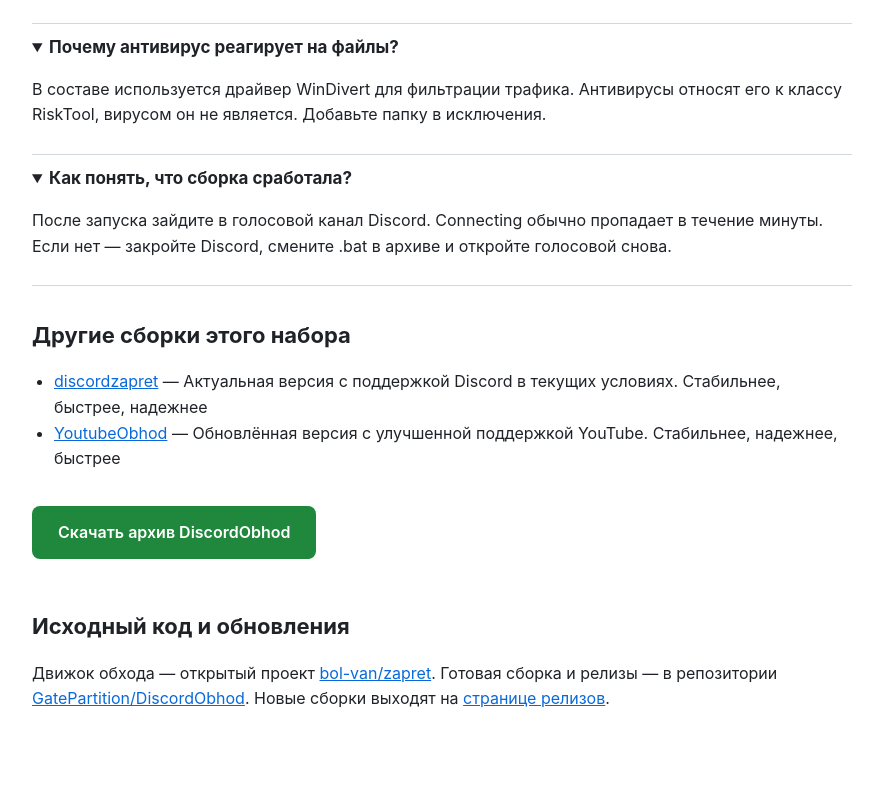
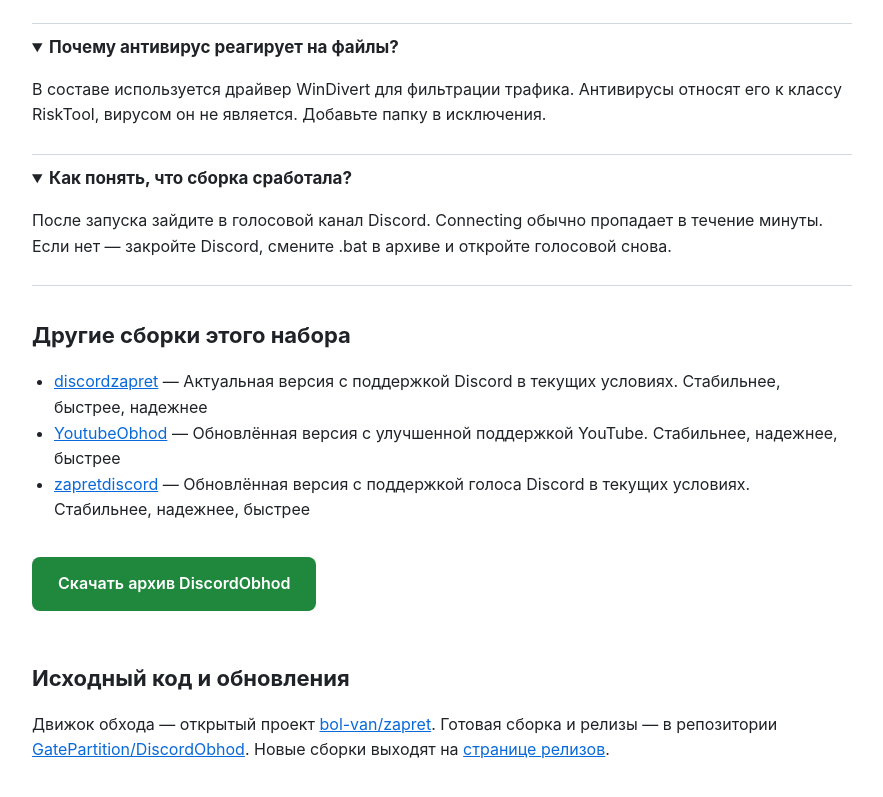
Before and after one commit to GatePartition/DiscordObhod, a plain HTML site: page docs/index.html in a window 1280 px wide. Shown: the part 1484-2281 px from the top of the page, without its empty margins (198-1081 px from the left). Drawn offline with Linux system fonts and the light colour scheme.

Commit message:
docs: sibling links

```diff
--- a/docs/index.html
+++ b/docs/index.html
@@ -86,6 +86,7 @@
   <ul class="siblings">
     <li><a href="https://gatepartition.github.io/discordzapret/">discordzapret</a> — Актуальная версия с поддержкой Discord в текущих условиях. Стабильнее, быстрее, надежнее</li>
     <li><a href="https://gatepartition.github.io/YoutubeObhod/">YoutubeObhod</a> — Обновлённая версия с улучшенной поддержкой YouTube. Стабильнее, надежнее, быстрее</li>
+    <li><a href="https://gatepartition.github.io/zapretdiscord/">zapretdiscord</a> — Обновлённая версия с поддержкой голоса Discord в текущих условиях. Стабильнее, надежнее, быстрее</li>
   </ul>
 
   <p><a class="cta" href="https://github.com/GatePartition/DiscordObhod/releases/latest">Скачать архив DiscordObhod</a></p>
```
